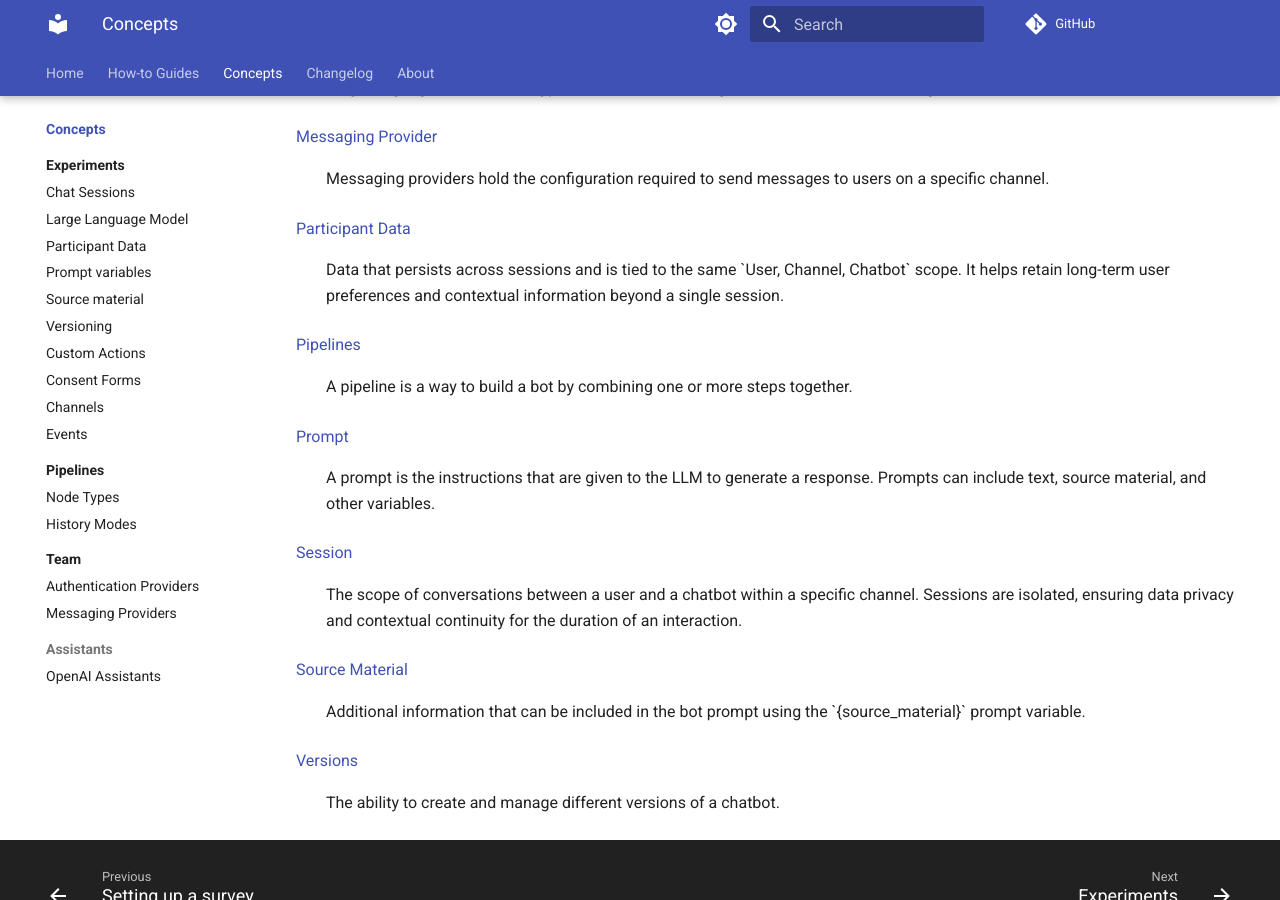
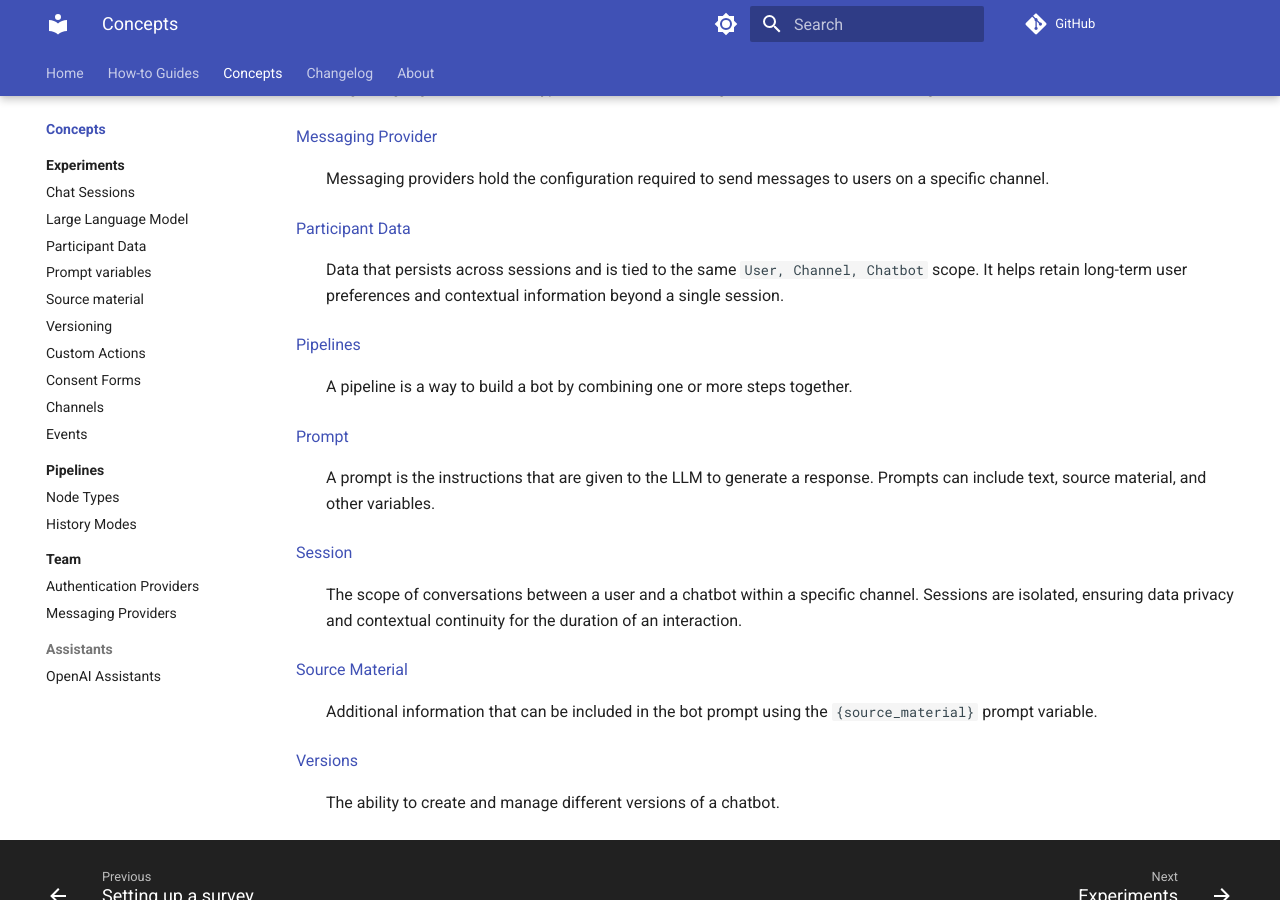
Before and after one commit to dimagi/open-chat-studio-docs, an MkDocs documentation site: the page built from docs/concepts/index.md, in a window 1280 px wide and 900 px high, scrolled down 1042 px. Built offline with MkDocs 1.6.1 and Material for MkDocs 9.7.7, drawn with Linux system fonts in a browser that asks for light colours; comment, search, counter and statistics services are not loaded.

Commit message:
Apply suggestions from code review

```diff
--- a/docs/concepts/index.md
+++ b/docs/concepts/index.md
@@ -43,7 +43,7 @@ the [How-to guides](../how-to/index.md).
 : Messaging providers hold the configuration required to send messages to users on a specific channel.
 
 [Participant Data](participant_data.md)
-: Data that persists across sessions and is tied to the same \`User, Channel, Chatbot\` scope. It helps retain long-term user preferences and contextual information beyond a single session.
+: Data that persists across sessions and is tied to the same `User, Channel, Chatbot` scope. It helps retain long-term user preferences and contextual information beyond a single session.
 
 [Pipelines](pipelines/index.md)
 : A pipeline is a way to build a bot by combining one or more steps together.
@@ -55,7 +55,7 @@ the [How-to guides](../how-to/index.md).
 : The scope of conversations between a user and a chatbot within a specific channel. Sessions are isolated, ensuring data privacy and contextual continuity for the duration of an interaction.
 
 [Source Material](source_material.md)
-: Additional information that can be included in the bot prompt using the \`{source_material}\` prompt variable.
+: Additional information that can be included in the bot prompt using the `{source_material}` prompt variable.
 
 [Versions](versioning.md)
 : The ability to create and manage different versions of a chatbot.
```
Also changed, not shown: docs/concepts/sessions.md (+2 -2 lines).
